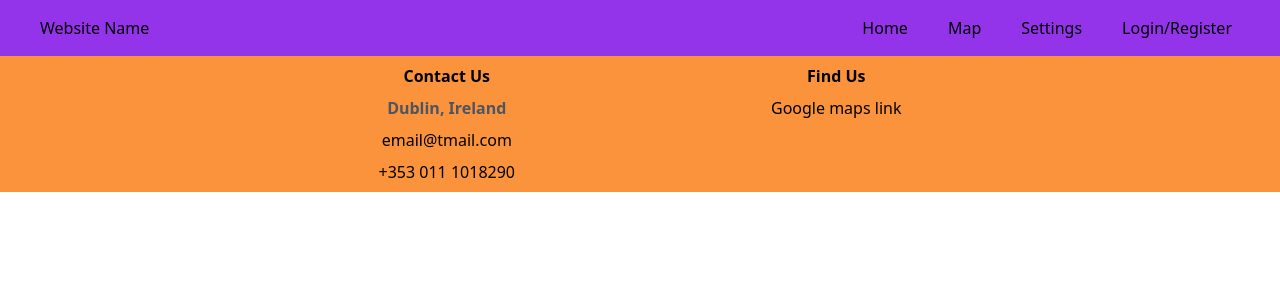
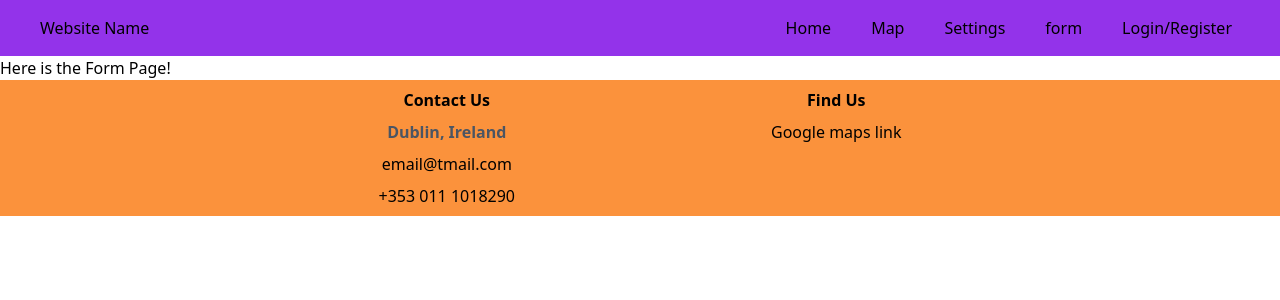
Before and after one commit to Naveen-Jaisankar/COMP47360-Web-Application, a React (Vite) app in the folder FrontEnd/air-quality-app/: page /form in a window 1280 px wide. Shown: the top 300 px of the page. Built offline with nearby package versions, Linux system fonts and the light colour scheme; no server answers.

Commit message:
Created starter code for form page + routing link

```diff
--- a/FrontEnd/air-quality-app/src/App.jsx
+++ b/FrontEnd/air-quality-app/src/App.jsx
@@ -5,6 +5,7 @@ import Navbar from './components/navbar';
 import Footer from './components/footer';
 import Home from './pages/Home';
 import Map from './pages/Map'
+import Form from './pages/Form'
 import Settings from './pages/Settings'
 
 
@@ -13,10 +14,11 @@ function App() {
     <BrowserRouter>
       <Navbar />
       <div className="pages" >
-        <Routes style={{margin: "0"}}>
+        <Routes >
           <Route path="/" element={<Home />} />
           <Route path="/map" element={<Map />} />
           <Route path="/settings" element={<Settings />} />
+          <Route path="/form" element={<Form />} />
         </Routes>
       </div>
       <Footer/>
--- a/FrontEnd/air-quality-app/src/components/navbar.jsx
+++ b/FrontEnd/air-quality-app/src/components/navbar.jsx
@@ -13,6 +13,8 @@ const Navbar = ()=>{
                         <Link to="/">Home</Link>
                         <Link to="/map">Map</Link>
                         <Link to="/settings">Settings</Link>
+                        <Link to="/form">form</Link>
+
                         <h3 className='text-center sm:text-left'>Login/Register</h3>
 
                     </div>
--- a/FrontEnd/air-quality-app/src/pages/Form.jsx
+++ b/FrontEnd/air-quality-app/src/pages/Form.jsx
@@ -0,0 +1,8 @@
+export default function Form () {
+    return (
+        <>
+        <h1>Here is the Form Page!</h1>
+
+        </>
+    )
+}
```
